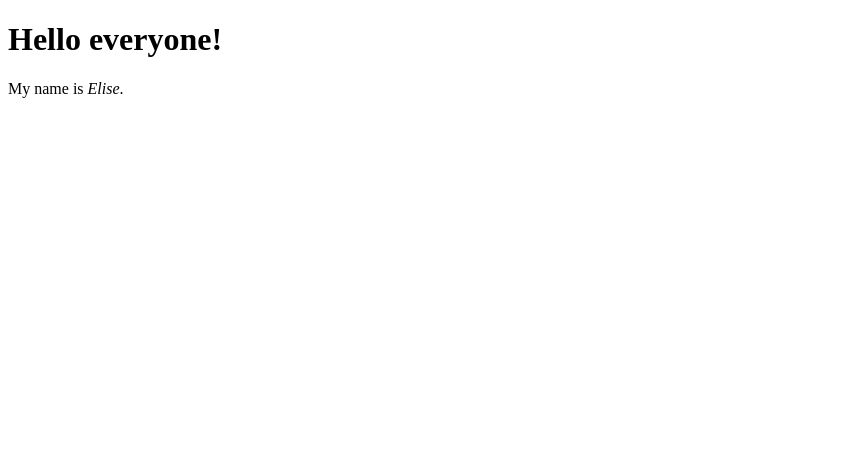
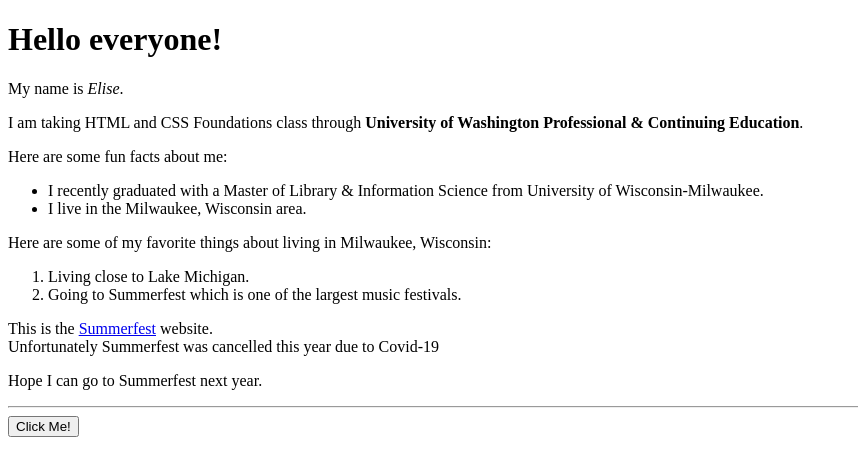
Before and after one commit to eemmers/semantic-elements, a plain HTML site: page index.html in a window 1280 px wide. Shown: the whole page, without its empty margins (0-858 px from the left). Drawn offline with Linux system fonts and the light colour scheme.

Commit message:
Add the first file

```diff
--- a/index.html
+++ b/index.html
@@ -3,9 +3,26 @@
   <head>
     <meta charset="utf-8">
     <title>About Me</title>
-    </head>
-    <body>
-      <h1>Hello everyone!</h1>
-      <p>My name is <em>Elise</em>.</p>
+  </head>
+  <body>
+    <h1>Hello everyone!</h1>
+    <p>My name is <em>Elise</em>.</p>
+    <p>I am taking HTML and CSS Foundations class through <strong>University of Washington Professional &amp; Continuing Education</strong>.</p>
+    <p>Here are some fun facts about me:</p>
+    <ul>
+      <li>I recently graduated with a Master of Library &amp; Information Science from University of Wisconsin-Milwaukee.</li>
+      <li>I live in the Milwaukee, Wisconsin area.</li>
+    </ul>
+    <p>Here are some of my favorite things about living in Milwaukee, Wisconsin:</p>
+    <ol>
+      <li>Living close to Lake Michigan.</li>
+      <li>Going to Summerfest which is one of the largest music festivals.</li>
+    </ol>
+    <p>This is the <a href="https://www.summerfest.com">Summerfest</a> website.
+      <br>
+      Unfortunately Summerfest was cancelled this year due to Covid-19</p>
+      <p>Hope I can go to Summerfest next year.</p>
+      <hr>
+      <button type="button" onclick="alert('Thanks user!')">Click Me!</button>
     </body>
-  </html>
+    </html>
```
